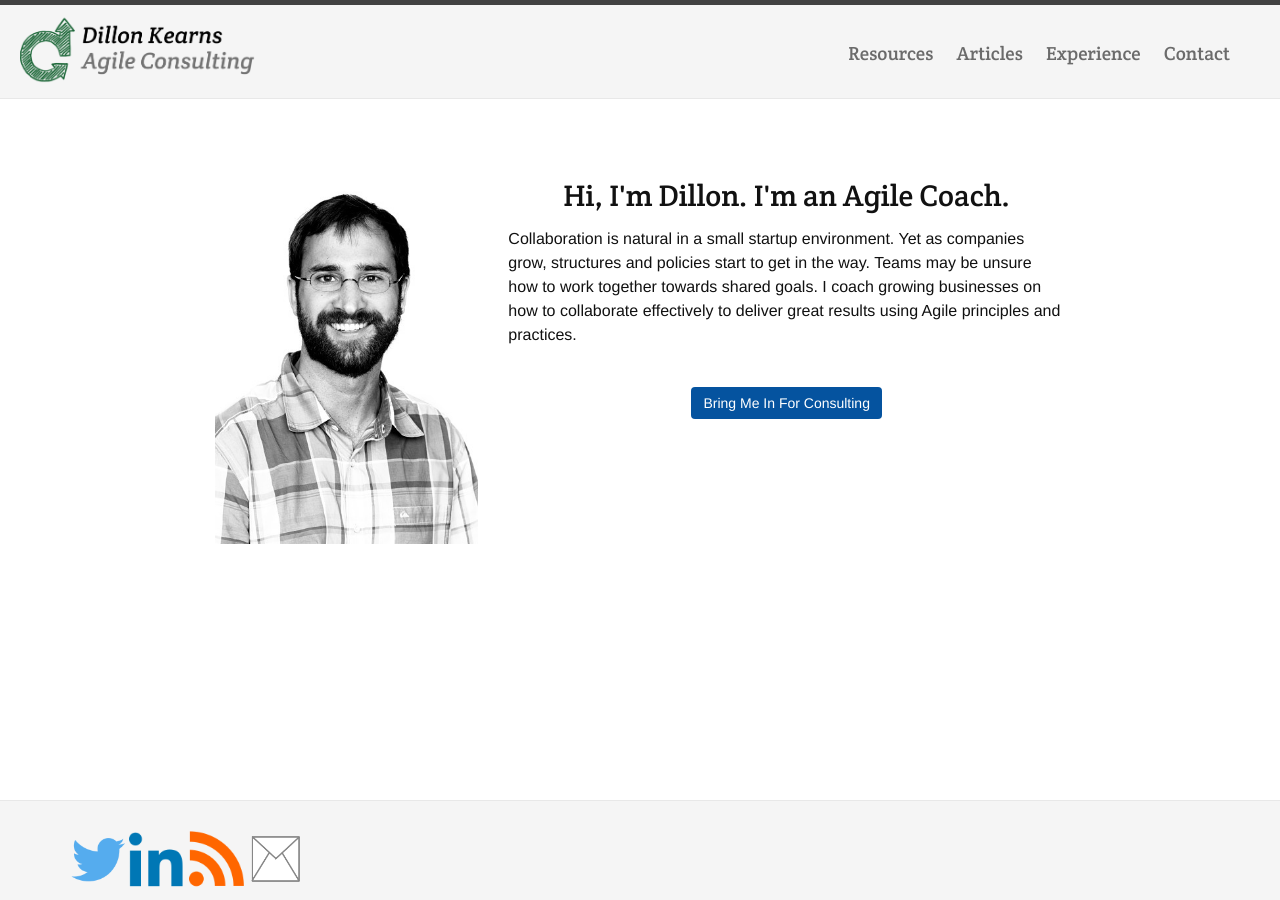
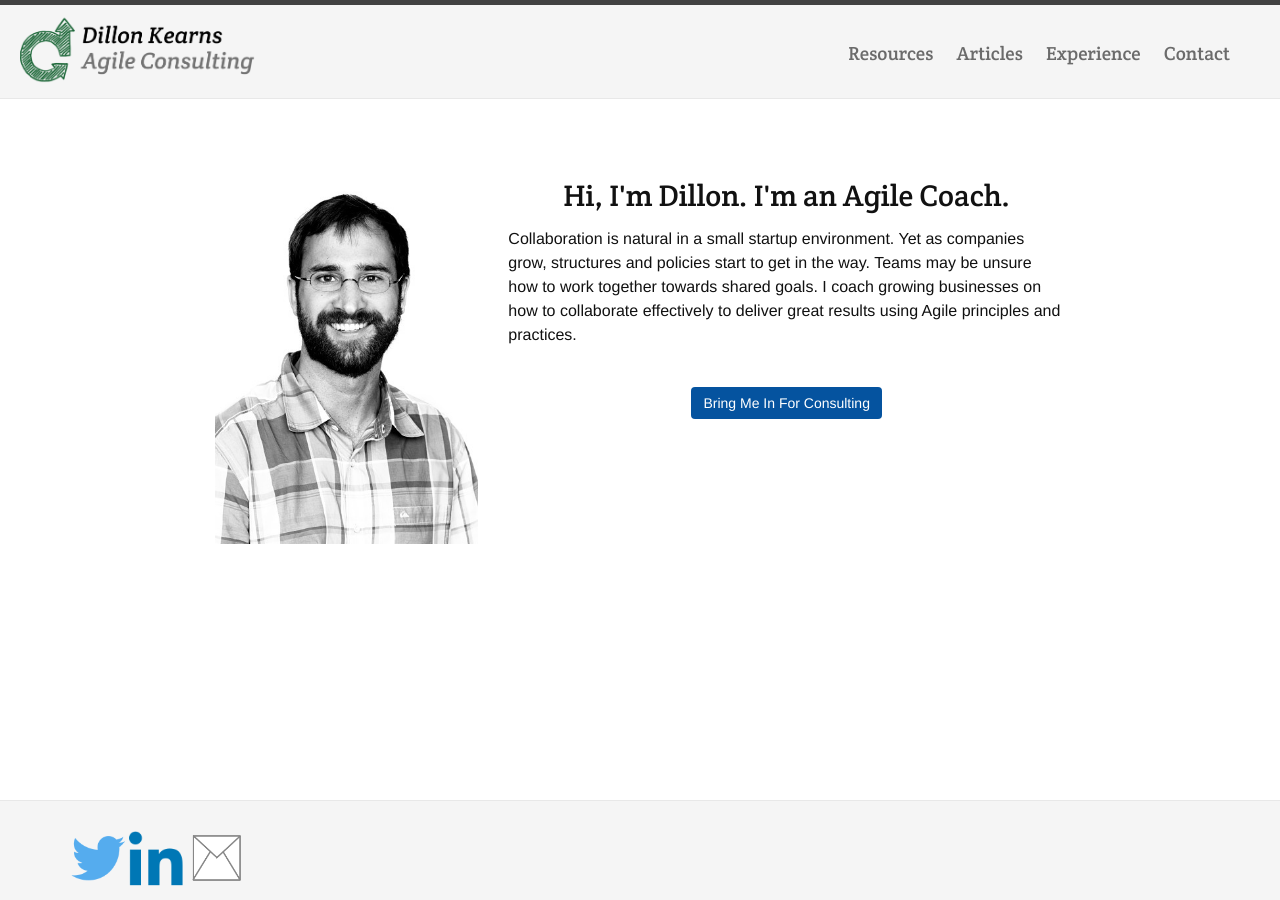
Before and after one commit to dillonkearns/dillonkearns.github.io, a Jekyll site: the page built from index.html, in a window 1280 px wide. Built offline with Jekyll 4.4.1, drawn with Linux system fonts in a browser that asks for light colours; nearby versions of some CDN libraries.

Commit message:
Hide rss footer.

```diff
--- a/_includes/footer.html
+++ b/_includes/footer.html
@@ -5,7 +5,7 @@
 <div class="social">
     <a href="https://twitter.com/dillontkearns" target="_blank"><img src="/twitter.png" /></a>
     <a href="https://www.linkedin.com/in/dillonkearns" target="_blank"><img src="/linkedin.png" /></a>
-    <a href=""><img src="/rss.png" /></a>
+    <!-- <a href=""><img src="/rss.png" /></a> -->
     <a href="mailto:dillon@dillonkearns.com"><img src="/email.png" /></a>
 </div>
   </div>
```
